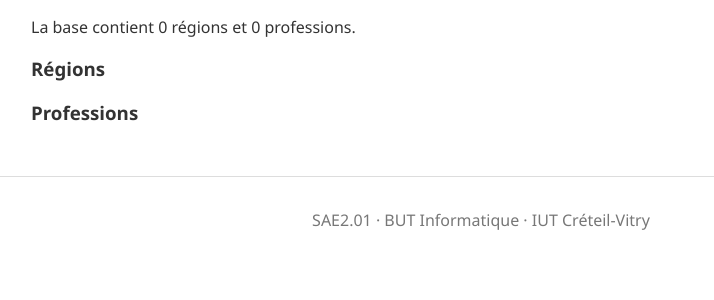
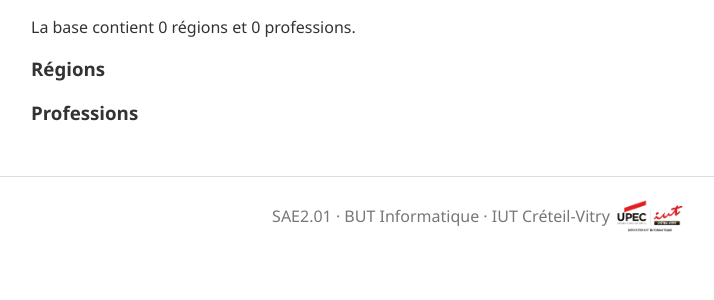
Before and after one commit to AP-upec/SAE2.01, a Flask app: page / in a window 1280 px wide. Shown: the part 229-529 px from the top of the page, without its empty margins (159-873 px from the left). Run offline with Flask 3, Linux system fonts and the light colour scheme.

Commit message:
ajout_logo_UPEC

```diff
--- a/app.py
+++ b/app.py
@@ -1,21 +1,26 @@
 from flask import Flask, render_template
 from config import Config
+
 from controllers.accueil import bp_accueil
+from controllers.api import bp_api
+from controllers.effectifs import bp_effectifs
+
 app = Flask(__name__)
 app.config.from_object(Config)
-# Enregistrement des contrôleurs (blueprints)
+
+# Enregistrement des blueprints
 app.register_blueprint(bp_accueil)
-if __name__ == "__main__":
-     app.run(debug=True)
-from controllers.api import bp_api
 app.register_blueprint(bp_api)
-from controllers.effectifs import bp_effectifs
 app.register_blueprint(bp_effectifs)
+
+# Gestion des erreurs
 @app.errorhandler(404)
 def page_non_trouvee(e):
-     return render_template("erreur.html",
-     message="Page non trouvée."), 404
+    return render_template("erreur.html", message="Page non trouvée."), 404
+
 @app.errorhandler(500)
 def erreur_serveur(e):
-     return render_template("erreur.html",
-     message="Erreur interne. Réessayez plus tard."), 500
+    return render_template("erreur.html", message="Erreur interne. Réessayez plus tard."), 500
+
+if __name__ == "__main__":
+    app.run(debug=True)
--- a/static/css/style.css
+++ b/static/css/style.css
@@ -24,3 +24,16 @@ footer {
     color: #777;
     border-top: 1px solid #ddd;
 }
+
+footer p {
+    display: flex;
+    align-items: center;
+    justify-content: center;
+    margin: 0;
+}
+
+/* ----------------------------------------------- */
+
+.logo_footer {
+    width: 5rem;
+}
--- a/templates/base.html
+++ b/templates/base.html
@@ -17,7 +17,7 @@
             {% block contenu %}{% endblock %}
         </main>
         <footer>
-            <p>SAE2.01 · BUT Informatique · IUT Créteil-Vitry</p>
+            <p>SAE2.01 · BUT Informatique · IUT Créteil-Vitry <img class="logo_footer" src="{{ url_for('static', filename='/upec-iutcv_info-color.png') }}" alt="Logo UPEC"></p>
         </footer>
         </body>
 </html>
--- a/templates/effectifs.html
+++ b/templates/effectifs.html
@@ -35,7 +35,9 @@
     <script src="https://cdn.jsdelivr.net/npm/chart.js"></script>
 
     <script>
-        const donnees = {{ evolution,tojson }};new Chart(document.getElementById("graphique"), {
+        const donnees = {{ evolution|tojson }};
+
+        new Chart(document.getElementById("graphique"), {
             type: "line",
             data: {
                 labels: donnees.map(d => d.annee),
```
Also changed, not shown: static/upec-iutcv_info-color.png (added).
